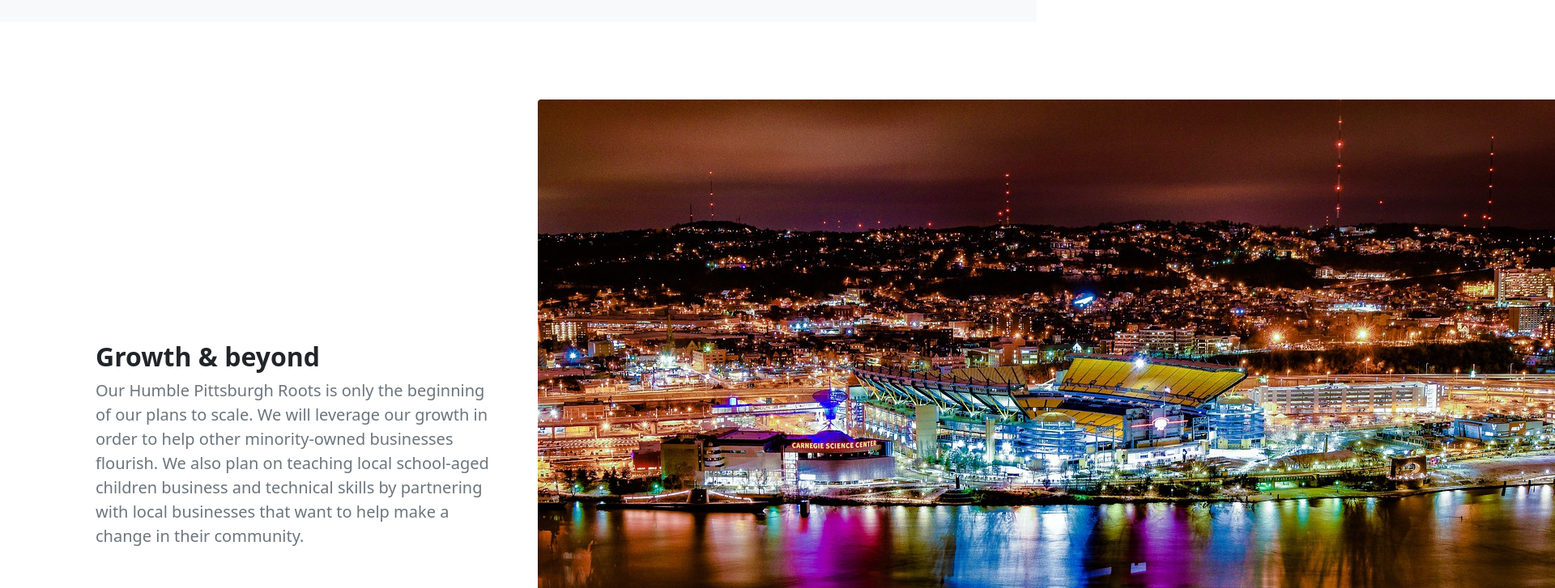
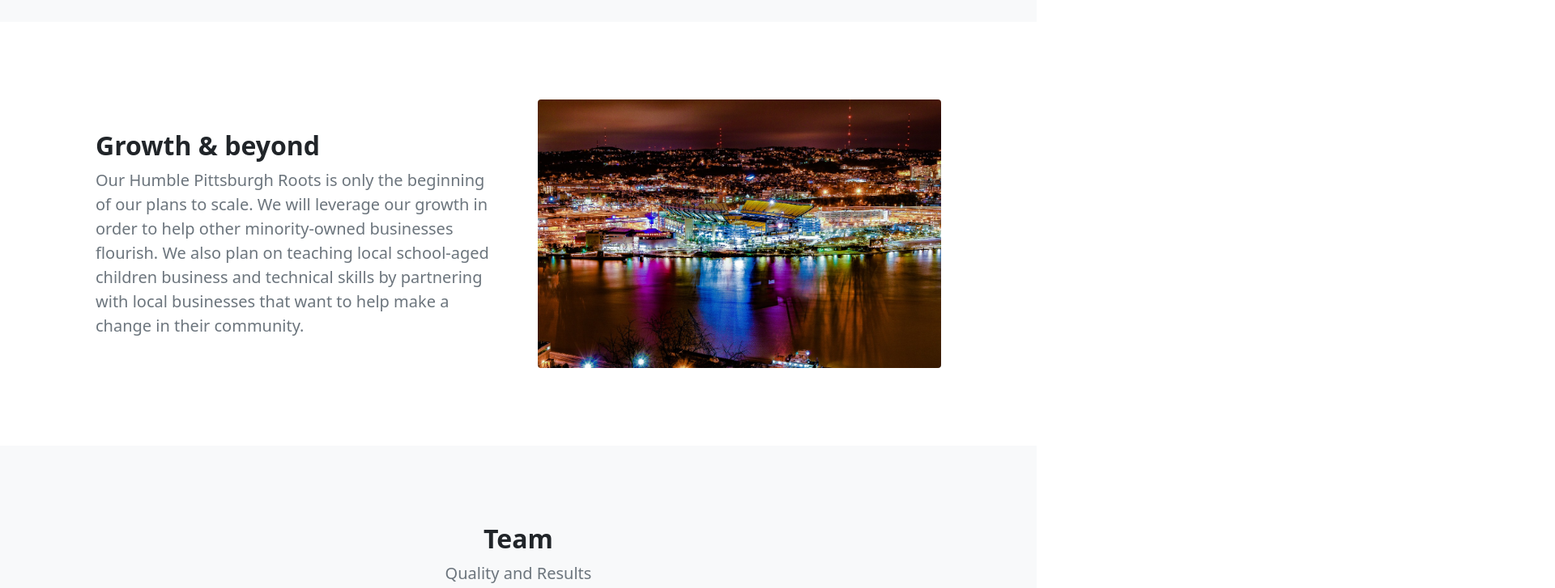
Before and after one commit to bahim22/ISM, a plain HTML site: page about.html in a window 1280 px wide. Shown: the part 940-1667 px from the top of the page at 81% size, 1920 px wide, since content can reach past the window. Drawn offline with nearby package versions, Linux system fonts and the light colour scheme.

Commit message:
about page img fix

```diff
--- a/about.html
+++ b/about.html
@@ -65,7 +65,7 @@
         <section class="py-5">
             <div class="container px-5 my-5">
                 <div class="row gx-5 align-items-center">
-                    <div class="col-lg-6 order-first order-lg-last"><img class="img-responsive rounded mb-5 mb-lg-0" src="img/hf.webp" alt="Pittsburgh heinz field staduim" /></div>
+                    <div class="col-lg-6 order-first order-lg-last"><img class="img-fluid rounded mb-5 mb-lg-0" src="img/hf.webp" alt="Pittsburgh heinz field staduim" /></div>
                     <div class="col-lg-6">
                         <h2 class="fw-bolder">Growth &amp; beyond</h2>
                         <p class="lead fw-normal text-muted mb-0">Our Humble Pittsburgh Roots is only the beginning of our plans to scale. We will leverage our growth in order to help other minority-owned businesses flourish. We also plan on teaching local school-aged children business and technical
```
